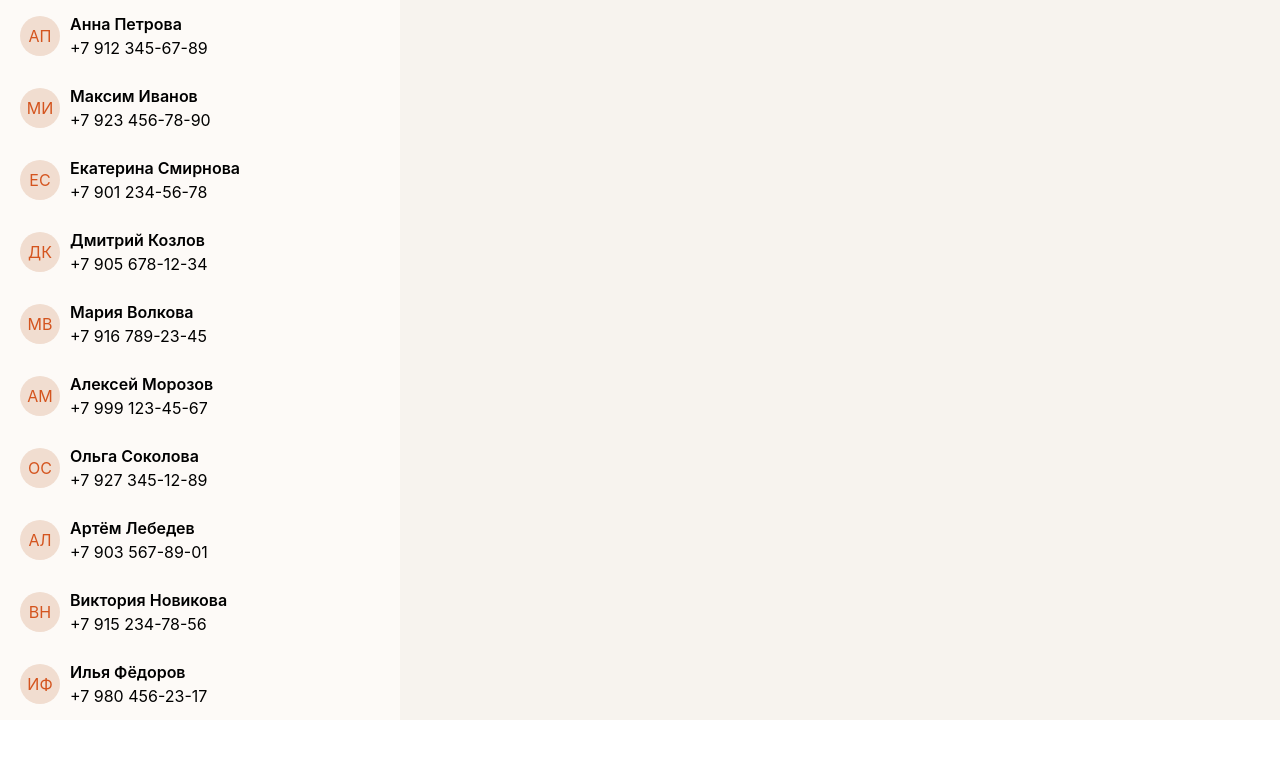
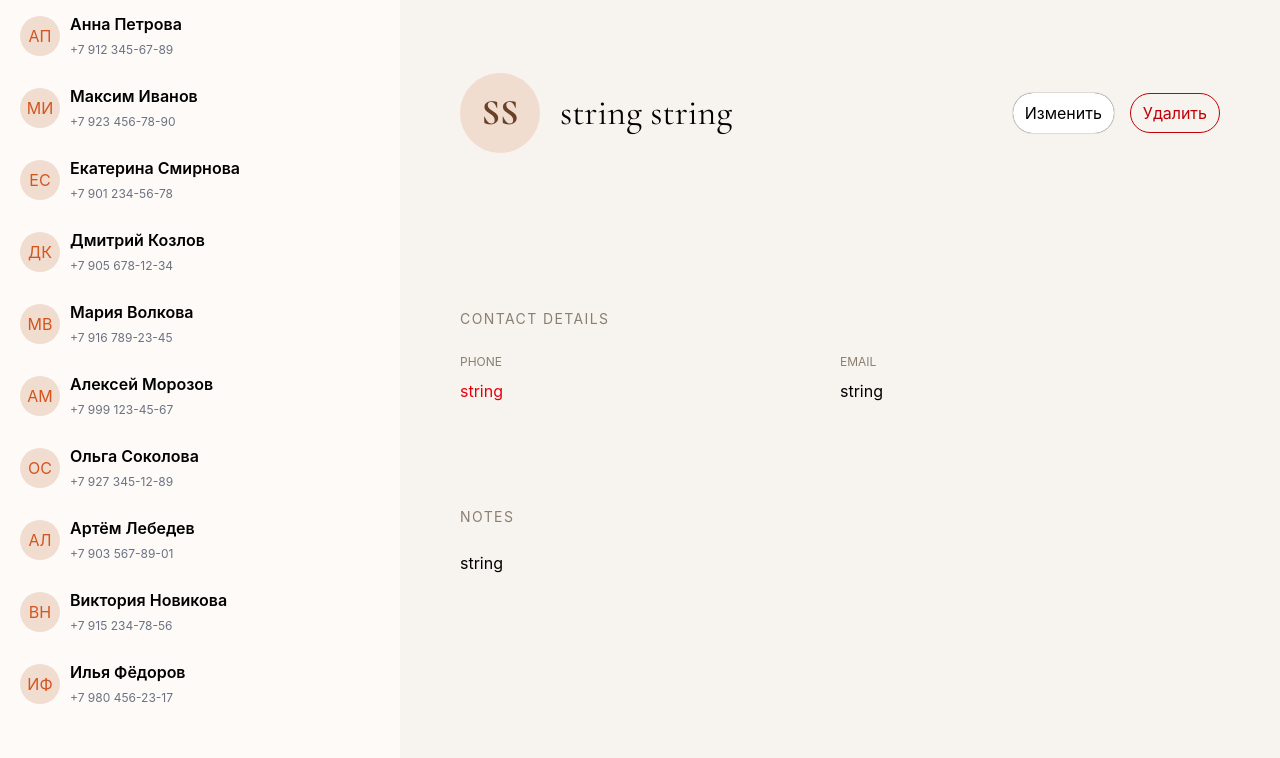
Before and after one commit to AngelsPhonebook/phonebook-frontend, a React (Vite) app: page / in a window 1280 px wide. Shown: the top 758 px of the page. Built offline with nearby package versions, Linux system fonts and the light colour scheme.

Commit message:
Добавила userSlice, а также подправила верстку

```diff
--- a/src/App.tsx
+++ b/src/App.tsx
@@ -1,15 +1,29 @@
+import { useDispatch, useSelector } from "react-redux";
+import ContactInfo from "./components/ContactInfo";
 import ContactItem from "./components/ContactItem";
 import { contacts } from "./data";
+import { chooseUser } from "./features/userSlice";
 
 function App() {
+  const currentUser = useSelector((state) => state.currentUser);
+  const dispatch = useDispatch();
+
   return (
-    <div className="grid grid-cols-[400px_1fr]">
-      <div className="bg-[#fdfaf7]">
+    <div className="h-screen w-full grid grid-cols-[400px_1fr]">
+      <div className="bg-[#fdfaf7] overflow-auto max-h-screen">
         {contacts.map((contact) => (
-          <ContactItem {...contact} />
+          <ContactItem
+            contact={contact}
+            key={contact.id}
+            onClick={() => {
+              dispatch(chooseUser(contact));
+            }}
+          />
         ))}
       </div>
-      <div className="bg-[#f7f3ee]"></div>
+      <div className="bg-[#f7f3ee]">
+        <ContactInfo {...currentUser} />
+      </div>
     </div>
   );
 }
--- /dev/null
+++ b/src/components/ContactInfo.tsx
@@ -0,0 +1,60 @@
+import type { ContactProps } from "../type/typeUser";
+
+export default function ContactInfo(contact: ContactProps) {
+  const firstLetterName = contact.name
+    ? contact.name.charAt(0).toUpperCase()
+    : "";
+  const firstLetterSurname = contact.surname
+    ? contact.surname.charAt(0).toUpperCase()
+    : "";
+
+  return (
+    <div className=" w-full h-full max-h-180 px-15 grid grid-cols-1 gap-2.5 justify-around">
+      <div className="flex justify-between items-center ">
+        <div className="flex gap-5 items-center">
+          <div className="relative font-bold w-20 h-20 bg-[#f1ddd0] text-[#684127] rounded-full">
+            <h1 className="absolute top-[50%] left-[50%] translate-[-50%]">
+              {firstLetterName}
+              {firstLetterSurname}
+            </h1>
+          </div>
+          <h1>
+            {contact.name} {contact.surname}
+          </h1>
+        </div>
+        <div className="flex gap-4">
+          <button className="bg-white px-3 py-2 rounded-4xl shadow-[0px_0px_1px_rgba(0,0,0)]">
+            Изменить
+          </button>
+          <button className="border border-red-700  px-3 rounded-4xl text-red-700">
+            Удалить
+          </button>
+        </div>
+      </div>
+
+      <div className="flex flex-col gap-y-6 justify-center">
+        <span className="uppercase text-[#8a7f72] text-[14px] tracking-widest">
+          Contact Details
+        </span>
+        <div className="grid grid-cols-2 gap-y-4">
+          <div className="flex flex-col gap-2">
+            <h3 className="uppercase">Phone</h3>
+            <a href={`tel:${contact.phone}`} className="text-red-600">
+              {contact.phone}
+            </a>
+          </div>
+          <div className="flex flex-col gap-2">
+            <h3 className="uppercase">Email</h3>
+            <span>{contact.email}</span>
+          </div>
+        </div>
+      </div>
+      <div className="flex flex-col gap-y-6 pt-5">
+        <span className="uppercase text-[#8a7f72] text-[14px] tracking-widest">
+          Notes
+        </span>
+        <p>{contact.notes}</p>
+      </div>
+    </div>
+  );
+}
--- a/src/components/ContactItem.tsx
+++ b/src/components/ContactItem.tsx
@@ -1,13 +1,11 @@
-type ContactProps = {
-  id: number;
-  name: string;
-  surname: string;
-  phone: string;
-  email: string;
-  notes: string;
+import type { ContactProps } from "../type/typeUser";
+
+type Contact = {
+  contact: ContactProps;
+  onClick: () => void;
 };
 
-export default function ContactItem(contact: ContactProps) {
+export default function ContactItem({ contact, onClick }: Contact) {
   const firstLetterName = contact.name
     ? contact.name.charAt(0).toUpperCase()
     : "";
@@ -16,7 +14,10 @@ export default function ContactItem(contact: ContactProps) {
     : "";
 
   return (
-    <div className="flex hover:bg-[#f9eae3] hover:cursor-pointer items-center gap-x-2.5 py-3 px-5">
+    <div
+      onClick={onClick}
+      className="flex hover:bg-[#f9eae3] hover:cursor-pointer items-center gap-x-2.5 py-3 px-5"
+    >
       <div className="relative bg-[#f1ddd0]  w-10 h-10 text-[#d4541e] rounded-full">
         <p className="absolute top-[50%] left-[50%] translate-[-50%]">
           {firstLetterName}
@@ -27,7 +28,7 @@ export default function ContactItem(contact: ContactProps) {
         <h2>
           {contact.name} {contact.surname}
         </h2>
-        <span className="grey">{contact.phone}</span>
+        <span className="text-gray-500 text-xs">{contact.phone}</span>
       </div>
     </div>
   );
--- a/src/features/userSlice.ts
+++ b/src/features/userSlice.ts
@@ -1,17 +1,21 @@
 import { createSlice } from "@reduxjs/toolkit";
 
-export const counterSlice = createSlice({
-  name: "counter",
-  initialState: { value: 0 },
+export const userSlice = createSlice({
+  name: "currentUser",
+  initialState: {
+    id: 0,
+    name: "string",
+    surname: "string",
+    phone: "string",
+    email: "string",
+    notes: "string",
+  },
   reducers: {
-    increment: (state) => {
-      state.value += 1;
-    },
-    decrement: (state) => {
-      state.value -= 1;
+    chooseUser: (state, action) => {
+      return action.payload;
     },
   },
 });
 
-export const { increment, decrement } = counterSlice.actions;
-export default counterSlice.reducer;
+export const { chooseUser } = userSlice.actions;
+export default userSlice.reducer;
--- a/src/index.css
+++ b/src/index.css
@@ -8,3 +8,8 @@ h1 {
 h2 {
   font-weight: 600;
 }
+
+h3 {
+  color: #8a7f72;
+  font-size: 12px;
+}
--- a/src/store.ts
+++ b/src/store.ts
@@ -1,4 +1,8 @@
 import { configureStore } from "@reduxjs/toolkit";
-import counterReducer from "./features/userSlice";
+import currentUserReducer from "./features/userSlice";
 
-export const store = configureStore({ reducer: { counter: counterReducer } });
+export const store = configureStore({
+  reducer: {
+    currentUser: currentUserReducer,
+  },
+});
--- /dev/null
+++ b/src/type/typeUser.ts
@@ -0,0 +1,8 @@
+export type ContactProps = {
+  id: number;
+  name: string;
+  surname: string;
+  phone: string;
+  email: string;
+  notes: string;
+};
```
Also changed, not shown: src/main.tsx (+4 -3 lines).
